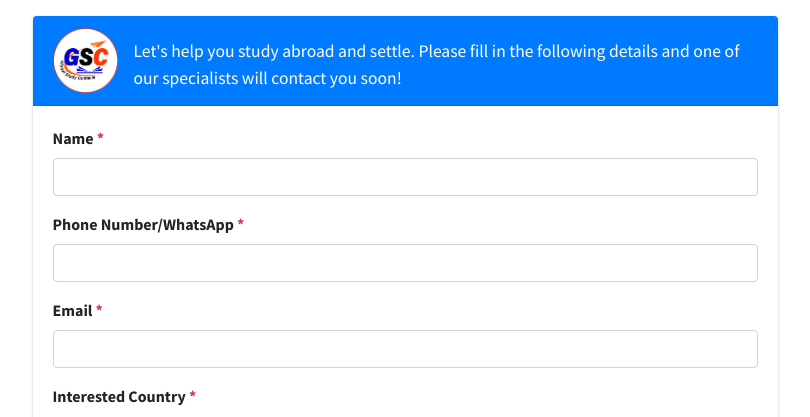
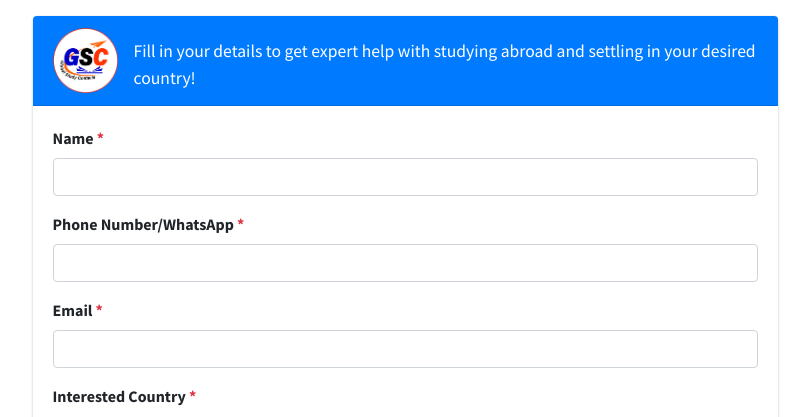
Before and after one commit to bilash0283/Protal_GSC, a PHP site: page /student_leed.php in a window 1280 px wide. Shown: the top 417 px of the page, without its empty margins (235-1045 px from the left). Run offline with PHP 8.4, Linux system fonts and the light colour scheme; some libraries are stand-ins or nearby versions.

Commit message:
studnet leed page succes message show

```diff
--- a/student_leed.php
+++ b/student_leed.php
@@ -2,16 +2,7 @@
 include('login_include/header.php');
 include('./database/db.php');
 ob_start();
-$successfull = null;
-?>
-
-<?php
-// Success message
-if (isset($_GET['message'])) {
-    $mes = $_GET['message'];
-
-    print_r($_GET);
-}
+$successfull  = null;
 ?>
 
 
@@ -26,13 +17,17 @@ if (isset($_GET['message'])) {
                             <div class="d-flex flex-column flex-md-row justify-content-between align-items-center">
                                 <img src="./dist/AdminLTELogo.png" alt="" class="img-fluid"
                                     style="width:65px;height:65px;">
-                                <p class="card-title ml-3 mt-2">Let's help you study abroad and settle. Please fill in
-                                    the following
-                                    details and one of our specialists will contact you soon!</p>
+                                <p class="card-title ml-3 mt-2">Fill in your details to get expert help with studying
+                                    abroad and settling in your desired country!</p>
                             </div>
                         </div>
 
-                        <!-- <div class='alert alert-success mt-2 text-center'></div> -->
+                        <?php
+                        // Success message
+                        if (isset($_GET['success']) && $_GET['success'] == 'success') {
+                            echo "<div class='alert alert-success mt-2 text-center'>Thank you for submitting your information. We will get in touch with you soon!</div>";
+                        }
+                        ?>
 
                         <div class="card-body">
                             <div>
@@ -135,7 +130,7 @@ if (isset($_GET['message'])) {
                                 </div>
                                 <div class="form-group">
                                     <label for="gpa">GPA/CGPA <span class="text-danger">*</span></label>
-                                    <input type="number" name="gpa" id="gpa" class="form-control" required>
+                                    <input type="text" name="gpa" id="gpa" class="form-control" required>
                                 </div>
                                 <div class="form-group">
                                     <label for="language"> Language Score (Ex. IELTS, PTE & Others) </label>
@@ -179,7 +174,9 @@ if (isset($_POST['btn'])) {
 
     $res = mysqli_query($db, $sql);
     if ($res) {
-        header('location:?message = Submit Successful , Thank You!');
+        // Redirect to the same page with a success query parameter
+        header('Location: ' . $_SERVER['PHP_SELF'] . '?success=success');
+        exit();
     } else {
         echo "data not save";
     }
```
